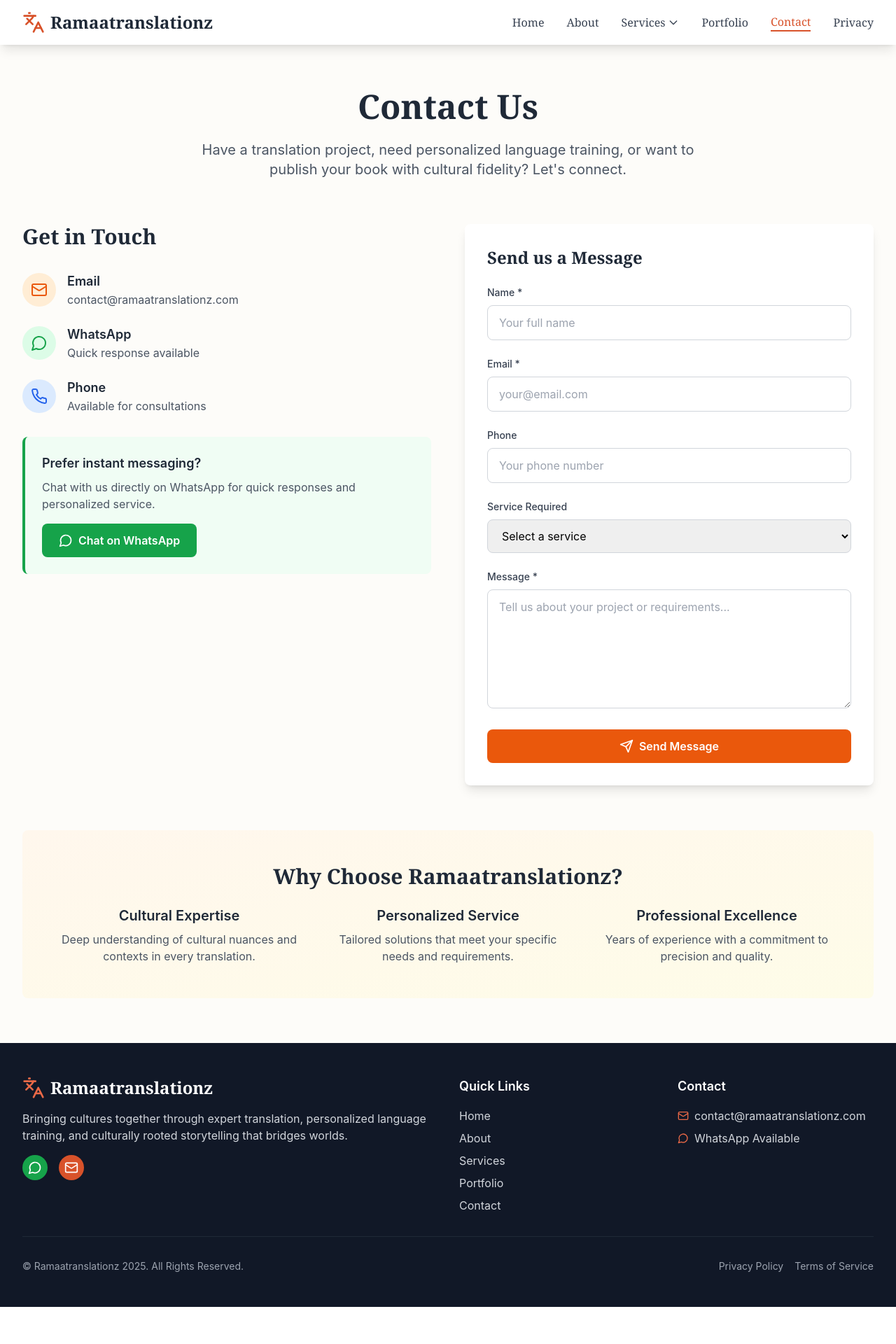
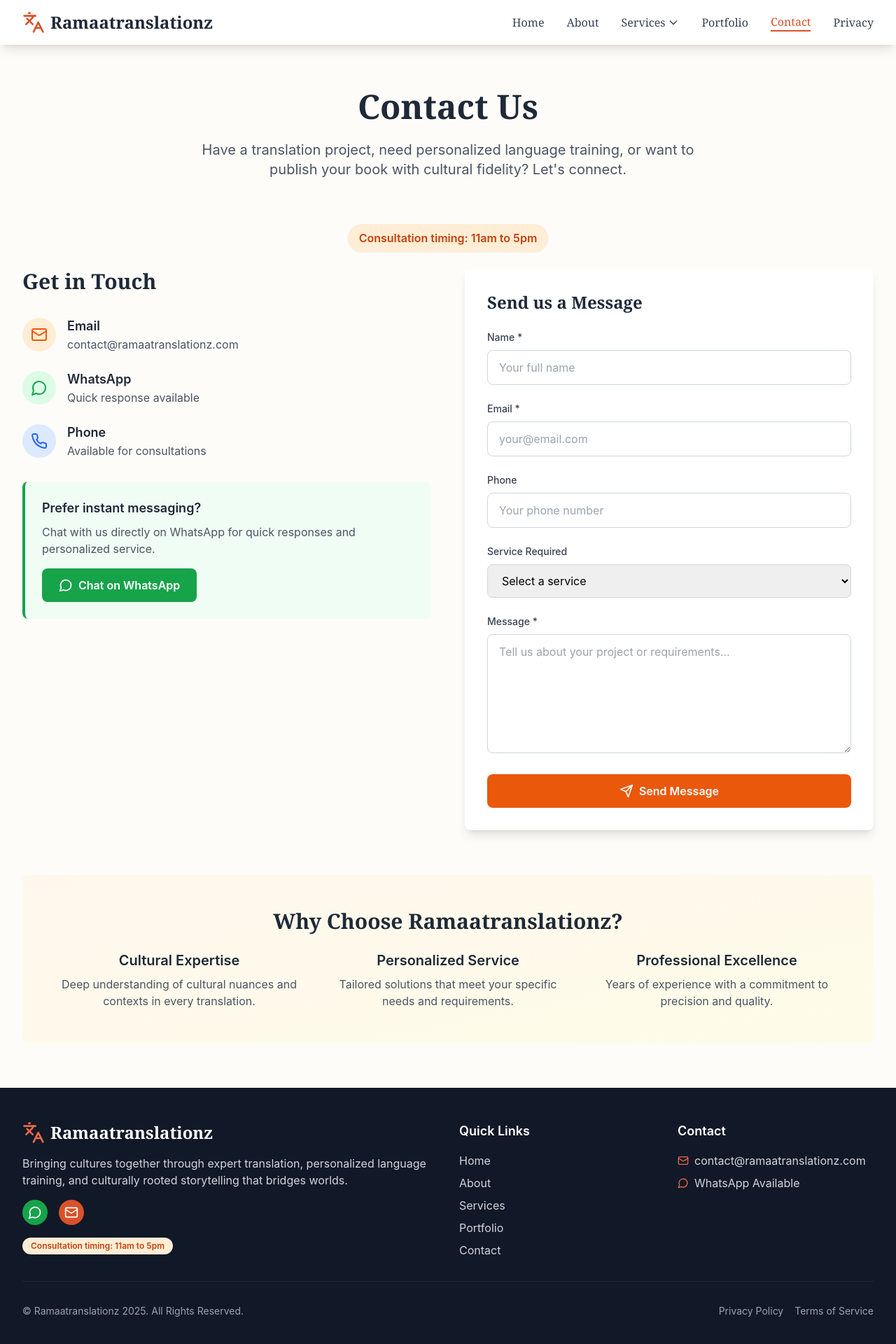
Before and after one commit to Pavi-1128/Raamalakshmi, a React (Vite) app: page /contact in a window 1280 px wide. Shown: the top 1920 px of the page at 70% size. Before the commit the page ends 1867 px from the top, so only its background shows below. Built offline with nearby package versions, Linux system fonts and the light colour scheme.

Commit message:
add timing

```diff
--- a/src/components/Footer.tsx
+++ b/src/components/Footer.tsx
@@ -32,6 +32,11 @@ const Footer = () => {
                 <Mail className="h-5 w-5" />
               </a>
             </div>
+            <div className="mt-4">
+                <span className="inline-block bg-orange-100 text-orange-700 font-semibold px-3 py-1 rounded-full shadow-sm text-xs">
+                  Consultation timing: 11am to 5pm
+                </span>
+              </div>
           </div>
 
           {/* Quick Links */}
@@ -78,6 +83,7 @@ const Footer = () => {
                 <MessageCircle className="h-4 w-4 text-terracotta-500" />
                 <span className="text-gray-300">WhatsApp Available</span>
               </div>
+
             </div>
           </div>
         </div>
--- a/src/pages/Contact.tsx
+++ b/src/pages/Contact.tsx
@@ -117,6 +117,13 @@ const Contact = () => {
           <p className="text-xl text-gray-600 max-w-3xl mx-auto">
             Have a translation project, need personalized language training, or want to publish your book with cultural fidelity? Let's connect.
           </p>
+        </div>
+
+        {/* Add consultation timing note below the header and above the contact grid */}
+        <div className="text-center mb-6">
+          <span className="inline-block bg-orange-100 text-orange-700 font-semibold px-4 py-2 rounded-full shadow-sm">
+            Consultation timing: 11am to 5pm
+          </span>
         </div>
 
         <div className="grid grid-cols-1 lg:grid-cols-2 gap-12">
```
